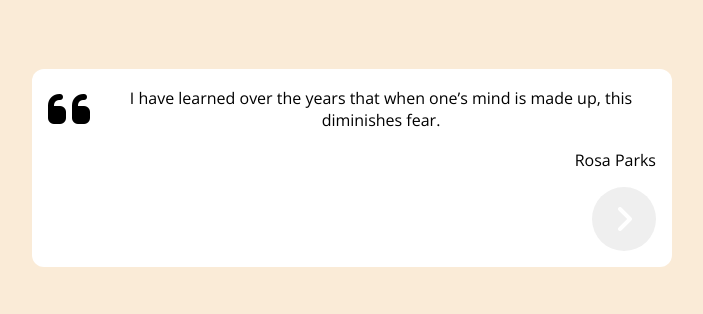
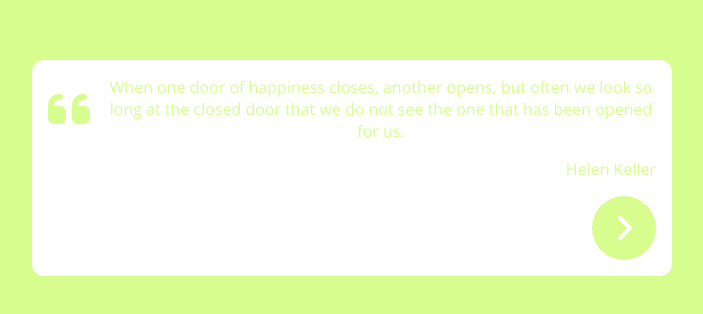
Before and after one commit to JavierAChacon/RandomQuotes, a React (Vite) app: page / in a window 1280 px wide. Shown: the part 232-546 px from the top of the page, without its empty margins (288-991 px from the left). Built offline with nearby package versions, Linux system fonts and the light colour scheme.

Commit message:
matching colors

```diff
--- a/src/App.css
+++ b/src/App.css
@@ -11,7 +11,6 @@ body{
 }
 
 .App{
-  background-color: antiquewhite;
   height: 100vh;
   display: flex;
   justify-content: center;
@@ -61,9 +60,5 @@ button{
   align-items: center;
   color: white;
   font-size: 2em;
+  pointer-events: stroke;
 }
-
-.index{
-  color: aquamarine;
-  background-color: aquamarine;
-}
--- a/src/App.jsx
+++ b/src/App.jsx
@@ -3,30 +3,34 @@ import './App.css'
 import quotes from './quotes.json'
 
 function App() {
-
   const random = Math.floor(Math.random() * quotes.length)
 
   const [index, setIndex] = useState(random)
 
 
+
   const change = () => {
     const random = Math.floor(Math.random() * quotes.length)
     setIndex(random)
-
   }
 
+  const colors = ['#BAF2E9', '#AFF8DD', '#B0FCC8', '#BFFEAD', '#D8FD8F', '#F9F871']
+
+  const randomColor = Math.floor(Math.random() * colors.length)
+
   return (
-    <div className="App">
+    <div style={{backgroundColor: `${colors[randomColor]}`}} className="App">
 
       <div className='quotebox'>
+
         <div className='message'>
-          <i class={`quote fa-solid fa-quote-left quote`}></i>
-          <p>{quotes[index].quote}</p>
+          <i style={{color:`${colors[randomColor]}`}} class={`quote fa-solid fa-quote-left quote`}></i>
+          <p style={{color:`${colors[randomColor]}`}}>{quotes[index].quote}</p>
         </div>
 
         <div className='author'>
-          <p>{quotes[index].author}</p>
-          <button onClick={change}><i class="fa-solid fa-angle-right"></i></button>
+          <p style={{color:`${colors[randomColor]}`}}>{quotes[index].author}</p>
+          <button style={{backgroundColor: `${colors[randomColor]}`}} onClick={change}><i class="fa-solid fa-angle-right"></i></button>
         </div>
 
       </div>
```
Also changed, not shown: src/quoteLeft.svg (deleted).
